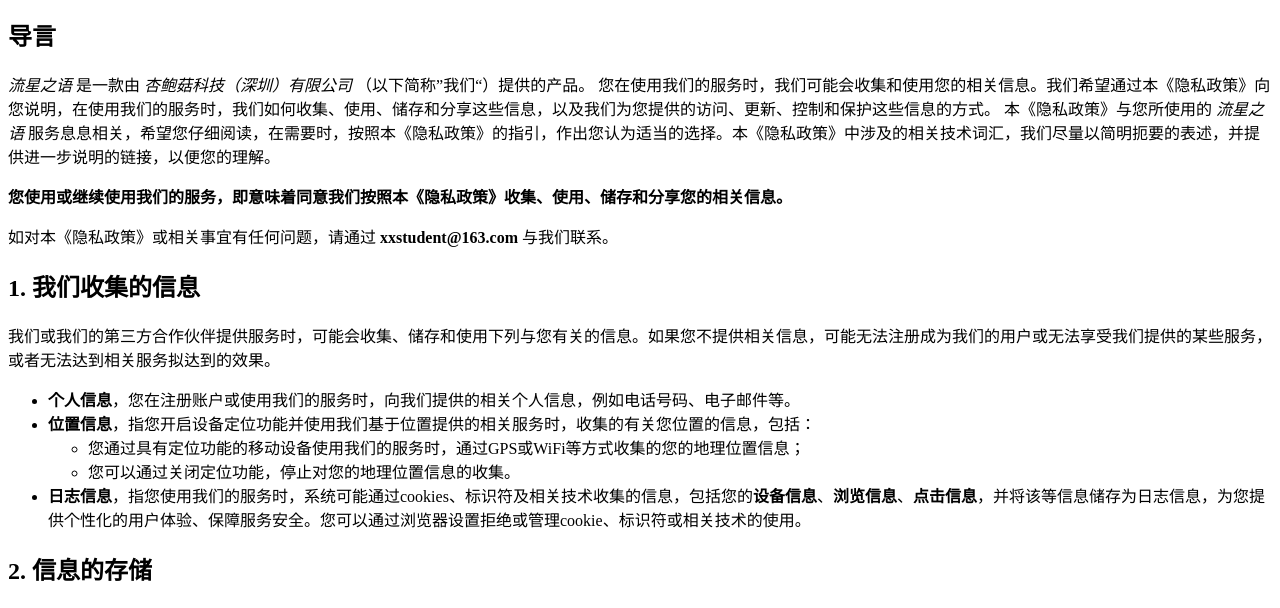
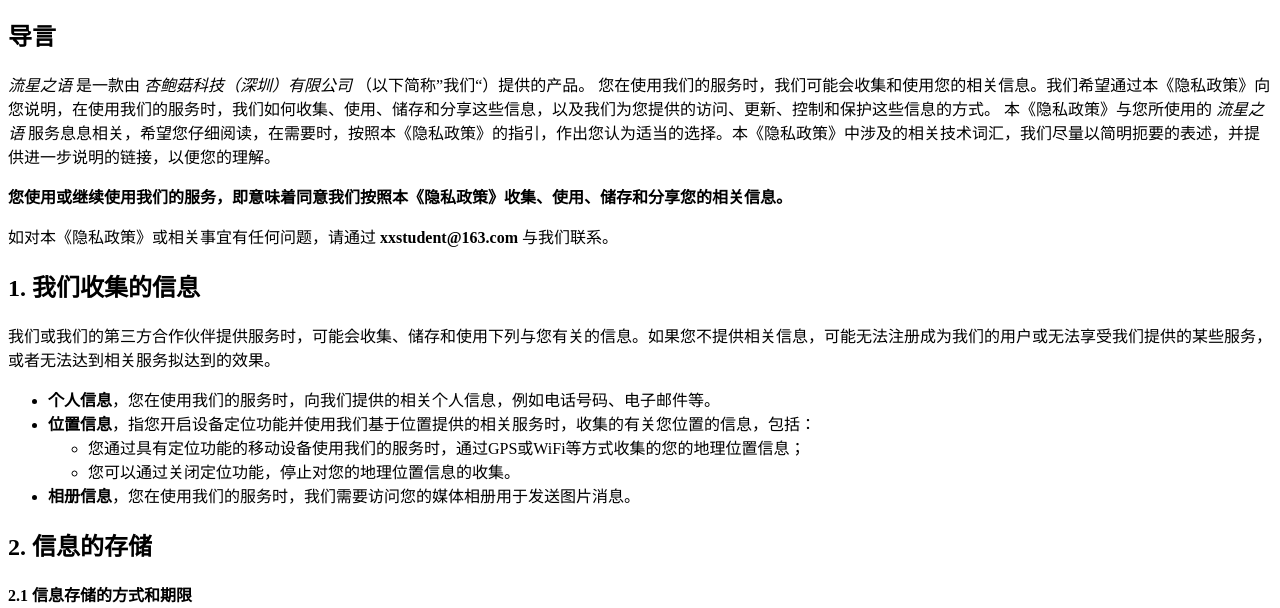
Before and after one commit to 15972078884/privacy, a plain HTML site: page index.html in a window 1280 px wide. Shown: the part 126-734 px from the top of the page. Drawn offline with Linux system fonts and the light colour scheme.

Commit message:
Add files via upload

```diff
--- a/index.html
+++ b/index.html
@@ -18,7 +18,7 @@
     我们或我们的第三方合作伙伴提供服务时，可能会收集、储存和使用下列与您有关的信息。如果您不提供相关信息，可能无法注册成为我们的用户或无法享受我们提供的某些服务，或者无法达到相关服务拟达到的效果。</p>
 
 <ul>
-    <li><strong>个人信息</strong>，您在注册账户或使用我们的服务时，向我们提供的相关个人信息，例如电话号码、电子邮件等。
+    <li><strong>个人信息</strong>，您在使用我们的服务时，向我们提供的相关个人信息，例如电话号码、电子邮件等。
     </li>
     <li><strong>位置信息</strong>，指您开启设备定位功能并使用我们基于位置提供的相关服务时，收集的有关您位置的信息，包括：
         <ul>
@@ -28,7 +28,7 @@
             <li>您可以通过关闭定位功能，停止对您的地理位置信息的收集。</li>
         </ul>
     </li>
-    <li><strong>日志信息</strong>，指您使用我们的服务时，系统可能通过cookies、标识符及相关技术收集的信息，包括您的<strong>设备信息</strong>、<strong>浏览信息</strong>、<strong>点击信息</strong>，并将该等信息储存为日志信息，为您提供个性化的用户体验、保障服务安全。您可以通过浏览器设置拒绝或管理cookie、标识符或相关技术的使用。
+    <li><strong>相册信息</strong>，您在使用我们的服务时，我们需要访问您的媒体相册用于发送图片消息。
     </li>
 </ul>
 <h2>2. 信息的存储</h2>
```
